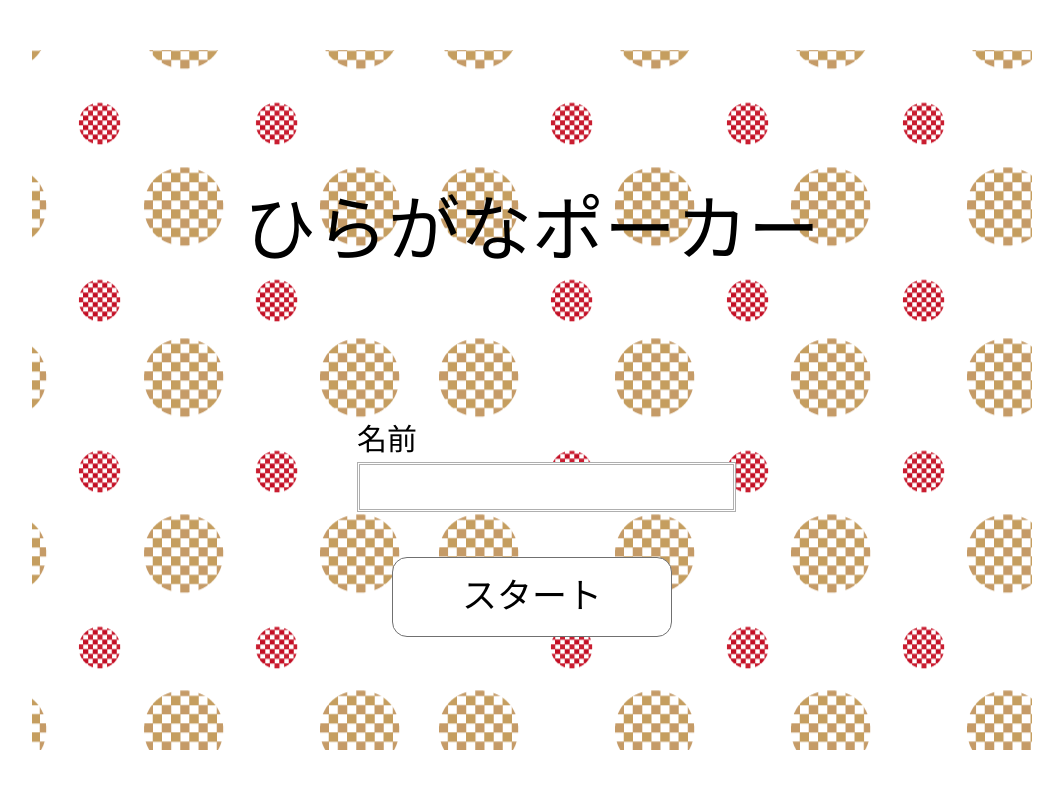
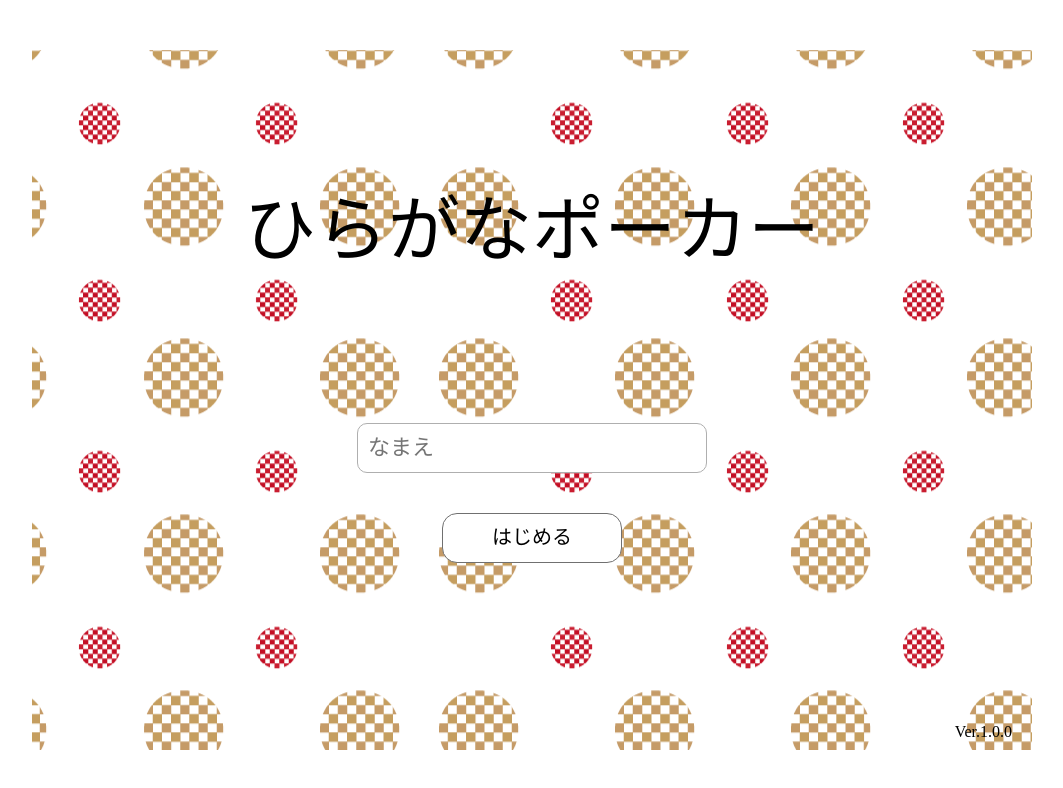
Before and after one commit to Yuichi617/kanaPoker_vercel, a Next.js app: page / in a window 1280 px wide. Shown: the top 788 px of the page, without its empty margins (108-1171 px from the left). Built offline with nearby package versions, Linux system fonts and the light colour scheme.

Commit message:
Ver.1.0.0

```diff
--- a/public/style.css
+++ b/public/style.css
@@ -32,29 +32,38 @@
     margin: 0 auto;
 }
 
-.start_form .content p {
+/* .start_form .content p {
     width: 350px;
     font-size: 30px;
     padding-bottom: 5px;
-}
+} */
 
 .start_form input[type="text"] {
+    width: 350px;
     height: 50px;
+    font-size: 22px;
     background: white;
-    padding-left: 5px;
-    border: double #afafaf;
+    padding-left: 10px;
+    border: solid 1px #afafaf;
+    border-radius: 10px;
 }
 
 .start_form input[type="submit"] {
     margin: 0 auto;
     margin-top: 40px;
-    font-size: 35px;
-    width: 280px;
-    height: 80px;
+    font-size: 20px;
+    width: 180px;
+    height: 50px;
     text-align: center;
     background: white;
     border: 1px solid #707070;
     border-radius: 15px;
+}
+
+.start_form .Version_text {
+    margin-top: 160px;
+    margin-right: 20px;
+    text-align: right;
 }
 
 /* KeywordForm.js */
@@ -68,17 +77,15 @@
     margin: 0 auto;
 }
 
-.keyword_form .content p {
+.keyword_form input[type="text"] {
     width: 350px;
+    height: 50px;
     font-size: 30px;
     padding-bottom: 5px;
-}
-
-.keyword_form input[type="text"] {
-    height: 50px;
     background: white;
-    padding-left: 5px;
-    border: double #afafaf;
+    padding-left: 10px;
+    border: solid 1px #afafaf;
+    border-radius: 10px;
 }
 
 /* .keyword_form input[type="submit"] {
@@ -96,8 +103,8 @@
 .keyword_form .inputButton {
     margin: 0 auto;
     margin-top: 40px;
-    font-size: 35px;
-    padding: 20px 90px;
+    font-size: 20px;
+    padding: 18px 80px;
     text-align: center;
     background: white;
     border: 1px solid #707070;
@@ -137,6 +144,11 @@
     border-radius: 15px;
 }
 
+.waiting_room .ready_button.used {
+    color: gray;
+    pointer-events: none;
+}
+
 .waiting_room .leave_button {
     display: block;
     margin: 0 auto;
@@ -159,6 +171,7 @@
     height: 700px;
     margin-top: 50px;
     background: url("./images/background.png");
+    animation: bgiLoop 20s linear infinite;
 }
 
 .exchange_screen h1 {
@@ -192,9 +205,9 @@
 
 .exchange_screen .exchange_button {
     margin: 0 auto;
-    font-size: 25px;
+    font-size: 20px;
     margin-top: 20px;
-    padding: 20px 55px;
+    padding: 18px 50px;
     text-align: center;
     background: white;
     border: 1px solid #707070;
@@ -209,9 +222,9 @@
 
 .exchange_screen .decision_button {
     margin: 0 auto;
-    font-size: 35px;
+    font-size: 25px;
     margin-top: 50px;
-    padding: 20px 90px;
+    padding: 15px 80px;
     text-align: center;
     background: white;
     border: 1px solid #707070;
@@ -228,6 +241,7 @@
     height: 700px;
     margin-top: 50px;
     background: url("./images/background.png");
+    animation: bgiLoop 20s linear infinite;
 }
 
 .arrange_screen h1 {
@@ -262,9 +276,9 @@
 
 .arrange_screen .reset_button {
     margin: 0 auto;
-    font-size: 20px;
+    font-size: 18px;
     margin-top: 25px;
-    padding: 15px 40px;
+    padding: 13px 35px;
     text-align: center;
     background: white;
     border: 1px solid #707070;
@@ -274,9 +288,9 @@
 
 .arrange_screen .decision_button {
     margin: 0 auto;
-    font-size: 30px;
-    margin-top: 28px;
-    padding: 18px 80px;
+    font-size: 20px;
+    margin-top: 20px;
+    padding: 15px 70px;
     text-align: center;
     background: white;
     border: 1px solid #707070;
@@ -347,11 +361,27 @@
     flex-direction: column;
 }
 
-.do button {
+.do .card-container {
+    margin-bottom: 0;
+}
+
+.do .open_button {
     margin: 0 auto;
     font-size: 20px;
     margin-top: 25px;
     padding: 15px 40px;
+    text-align: center;
+    background: white;
+    border: 1px solid #707070;
+    border-radius: 40px;
+    cursor: pointer;
+}
+
+.do .next_button {
+    margin: 0 auto;
+    font-size: 22px;
+    margin-top: 70px;
+    padding: 18px 70px;
     text-align: center;
     background: white;
     border: 1px solid #707070;
--- a/src/components/KeywordForm.js
+++ b/src/components/KeywordForm.js
@@ -62,7 +62,7 @@ function KeywordForm(props) {
     return (
         <div className="keyword_form">
             <div className="content">
-                <p><input type="text" value={keyword} onChange={doChange}/></p>
+                <input type="text" value={keyword} onChange={doChange}/>
             </div>
             <a className="inputButton" onClick={doClick}>決定</a>
         </div>
--- a/src/components/LeaveButton.js
+++ b/src/components/LeaveButton.js
@@ -18,7 +18,7 @@ function LeaveButton(props) {
 
     const doClick = async() => {
         await removeData();
-        router.push('../keyword_page');
+        router.push('/keyword_page');
     }
 
     return (
--- a/src/components/ReadyButton.js
+++ b/src/components/ReadyButton.js
@@ -3,6 +3,9 @@ import { connect } from 'react-redux'
 import { db } from '../lib/firebase'
 
 function ReadyButton(props) {
+
+    // ボタンを押したかどうかのフラグ
+    const [flg, setFlg] = useState(false);
 
     // データの追加
     const setData = async () => {
@@ -13,11 +16,12 @@ function ReadyButton(props) {
 
     const doClick = async() => {
         await setData();
+        setFlg(true);
     }
 
     return (
         <div>
-            <button type="button" className="ready_button" onClick={doClick}>準備完了</button>
+            <button type="button" className={"ready_button" + " " + `${flg ? "used":""}`} onClick={doClick}>準備完了</button>
         </div>
   );
 }
--- a/src/components/StartForm.js
+++ b/src/components/StartForm.js
@@ -18,12 +18,13 @@ function StartForm(props) {
     return (
         <div className="start_form">
             <div className="content">
-                <p><label>名前</label></p>
-                <p><input type="text" value={name} onChange={doChange}/></p>
+                {/* <p><label>名前</label></p> */}
+                <input type="text" value={name}  placeholder="なまえ" onChange={doChange}/>
             </div>
             <Link href="./keyword_page">
-                <input type="submit" value="スタート" onClick={doClick} />
+                <input type="submit" value="はじめる" onClick={doClick} />
             </Link>
+            <p className="Version_text">Ver.1.0.0</p>
         </div>
   );
 }
--- a/src/components/gamePage/Do.js
+++ b/src/components/gamePage/Do.js
@@ -38,8 +38,8 @@ function Do (props) {
                 }
             })()}
 
-        <button type="button" className="open_button button" onClick={props.doOpen}>Open</button>
-        <button type="button" className="next_button button" onClick={props.doClick}>Next</button>
+        <button type="button" className="open_button" onClick={props.doOpen}>Open</button>
+        <button type="button" className="next_button" onClick={props.doClick}>Next</button>
       </div>
     );
   }
--- a/src/pages/waiting_page.js
+++ b/src/pages/waiting_page.js
@@ -59,7 +59,7 @@ function WaitingPage(props) {
             })
             }
             </div>
-            <p className="text">あなたの手札</p>
+            {/* <p className="text">あなたの手札</p> */}
         </div>
     );
   }
--- a/src/pages/waiting_room/[room_id].js
+++ b/src/pages/waiting_room/[room_id].js
@@ -107,7 +107,7 @@ function WaitingRoom(props) {
             <h1>参加者</h1>
             <UserList userNames={userNames}/>
             <ReadyButton />
-            <LeaveButton />
+            {/* <LeaveButton /> */}
         </div>
       </div>
     );
```
Also changed, not shown: src/pages/game_page.js (+0 -9 lines).
